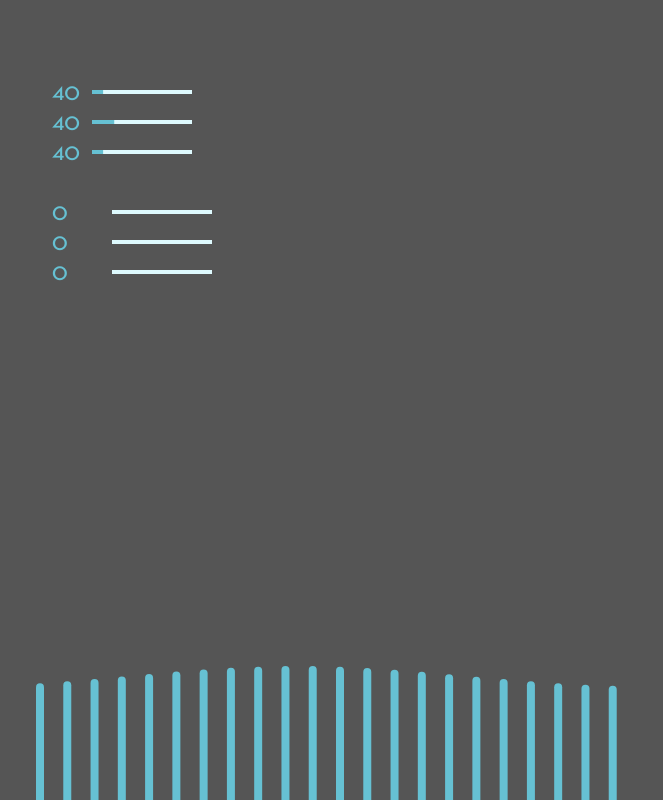
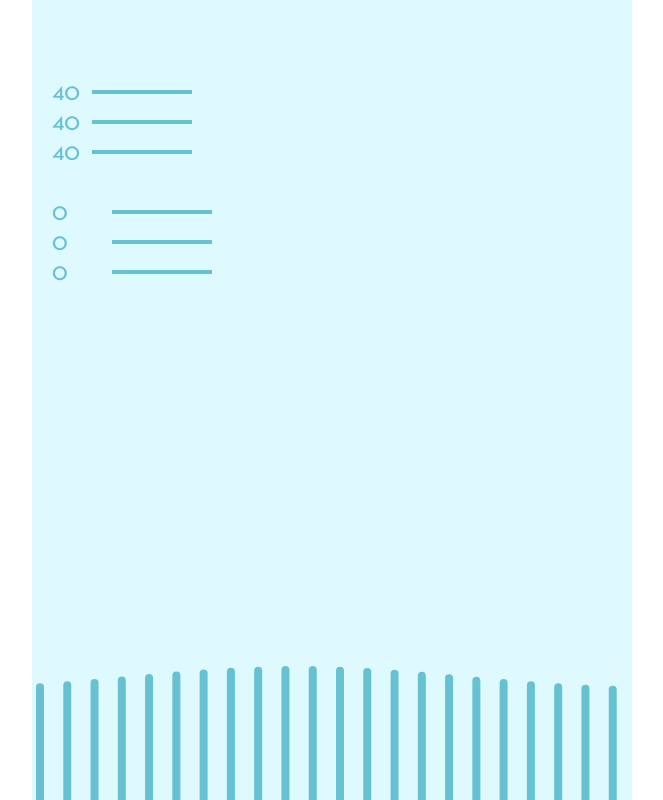
Before and after one commit to jaredstanley/divingboard, a website built with webpack: page index.html in a window 1280 px wide. Shown: the whole page, without its empty margins (308-971 px from the left). Built offline with nearby package versions, Linux system fonts and the light colour scheme.

Commit message:
adding small changes

```diff
--- a/js/script.js
+++ b/js/script.js
@@ -1,7 +1,5 @@
 import utils from './utils';
 import PhoneMotion from './phoneMotion';
-// import imgList from './myjsonfile';
-// import { writeFile } from 'fs-web';
 
 var _App = {
 //
@@ -17,7 +15,8 @@ config:{
   curClr:"none",
   palette:{
     primary:"#66c1d3",
-    primarylt:"#defafe"
+    primarylt:"#defafe",
+    white:"#FFFFFF"
   }
 },
 init: function(){
@@ -103,7 +102,7 @@ init: function(){
     _App.mainCtx.fillText(d.alpha,20,b+180);
 
     _App.mainCtx.save();
-    _App.mainCtx.fillStyle=_App.config.palette.primarylt;
+    _App.mainCtx.fillStyle=_App.config.palette.primary;
     _App.mainCtx.fillRect(60, b-10, 100, 4 );
   	_App.mainCtx.fillRect(60, b+20, 100, 4 );
   	_App.mainCtx.fillRect(60, b+50, 100, 4 );
@@ -122,11 +121,11 @@ init: function(){
   	_App.mainCtx.fillRect(80, b+170, (d.alpha/2100)*100, 4 );
 
     _App.mainCtx.save();
-    _App.mainCtx.fillStyle="rgba(99,136,199,0.6)";
+    _App.mainCtx.fillStyle=_App.config.palette.white;
 //
-    _App.mainCtx.fillRect(80, b+110, (d.betaMax/2100)*100, 4 );
-  	_App.mainCtx.fillRect(80, b+140, (d.gammaMax/2100)*100, 4 );
-  	_App.mainCtx.fillRect(80, b+170, (d.alphaMax/2100)*100, 4 );
+    _App.mainCtx.fillRect(80, b+112, (d.betaMax/2100)*100, 4 );
+  	_App.mainCtx.fillRect(80, b+142, (d.gammaMax/2100)*100, 4 );
+  	_App.mainCtx.fillRect(80, b+172, (d.alphaMax/2100)*100, 4 );
     _App.mainCtx.restore();
 
 
--- a/style.css
+++ b/style.css
@@ -4,16 +4,18 @@ body{
 	overflow: auto;
 	font-family: 'neutra', sans-serif;
 	color: #000;
+	background-color: #FFF;
 }
 #contentArea {
 /* background: linear-gradient(180deg, rgba(224,255,255,1) 0%, rgba(99,136,199,1) 53%, rgba(45,65,140,1) 80%, rgba(13,16,59,1) 100%); */
-	background-color: #555;
+	background-color: #FFF;
 	display: flex;
   justify-content: center;
 
 }
 #gameCanvas {
   position: absolute;
+	background-color: #defaff;
 }
 
 @font-face {
```
